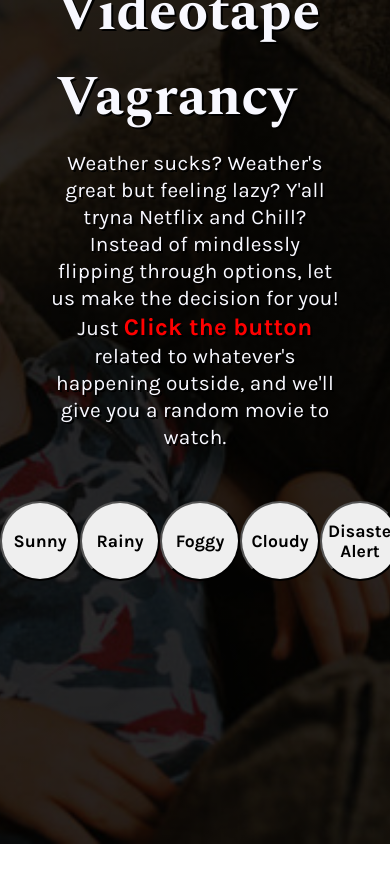
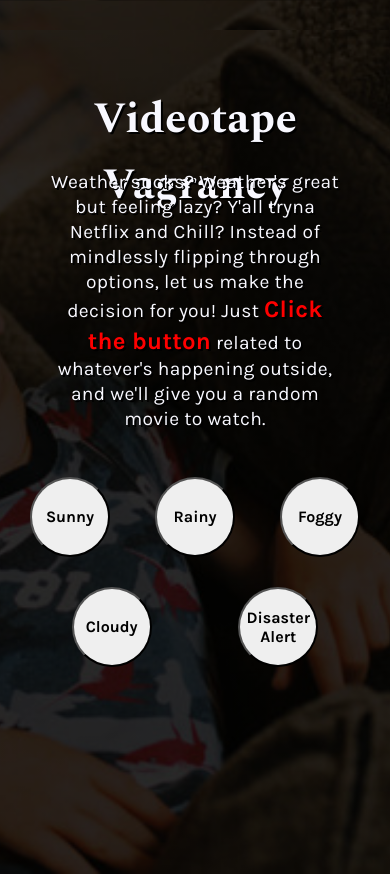
Before and after one commit to Gspartico/giuseppe_spartico_project5, a React (Create React App) app: page / in a window 390 px wide. Before the commit the page ends 844 px from the top, so only its background shows below. Built offline with nearby package versions, Linux system fonts and the light colour scheme.

Commit message:
finished styling for responsive on firefox

```diff
--- a/src/App.css
+++ b/src/App.css
@@ -68,6 +68,7 @@
   display: flex;
   justify-content: space-evenly;
   margin: 50px auto 50px auto;
+  flex-wrap: wrap;
 }
 
 button{
@@ -148,17 +149,99 @@
 }
 
 @media(max-width:685px){
+  Header{
+    flex-direction: column;
+  }
   Header i{
     visibility: hidden;
+  }
+
+  .description{
+    margin-top: 20px;
   }
 
   button{
     width: 80px;
     height: 80px;
+    font-size: 1rem;
   }
 
   h2{
     font-size: 2rem;
   }
 
+  .movie-description{
+    margin: 0 20px;
   }
+
+  .movie-description p{
+    font-size: 1.2rem;
+  }
+}
+
+  @media(max-width:530px){
+    Header{
+      align-content: center;
+      text-align: center;
+    }
+
+    h1{
+      font-size: 2.7rem;
+    }
+
+    .about{
+      font-size: 1.2rem;
+    }
+
+    .movie-info{
+      flex-direction: column-reverse;
+      align-items: center;
+    }
+
+    .movie-description{
+      margin: 0;
+    }
+
+    img{
+      margin-bottom: 10px;
+      width: 100%;
+    }
+}
+
+@media(max-width:430px){
+  Header{
+    margin: 30px 0;
+  }
+
+  .App{
+    margin: 30px 0;
+  }
+
+  h2{
+    font-size: 1.7rem;
+  }
+
+  button{
+    width: 80px;
+    height: 80px;
+    margin: 15px;
+  }
+
+  .about{
+    margin-top: 10px;
+  }
+}
+
+@media(max-width:340px){
+  h1{
+    font-size: 2.4rem;
+  }
+
+  button{
+    margin: 10px;
+  }
+
+  h2{
+    font-size: 1.6rem;
+  }
+}
```
